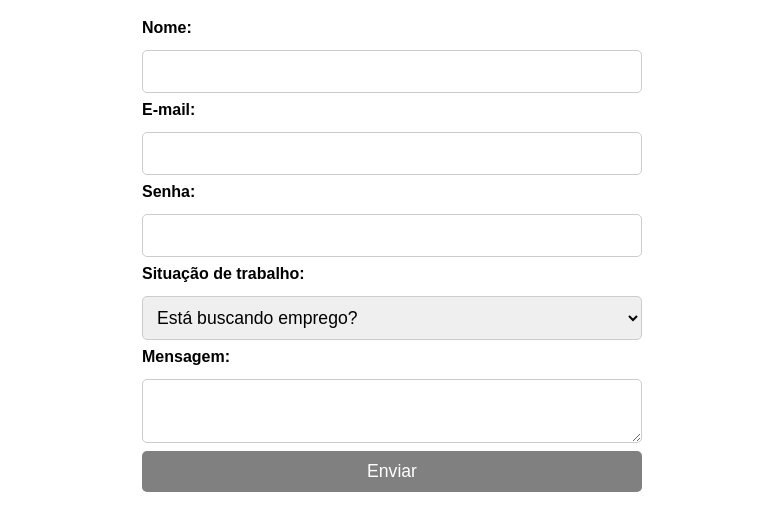
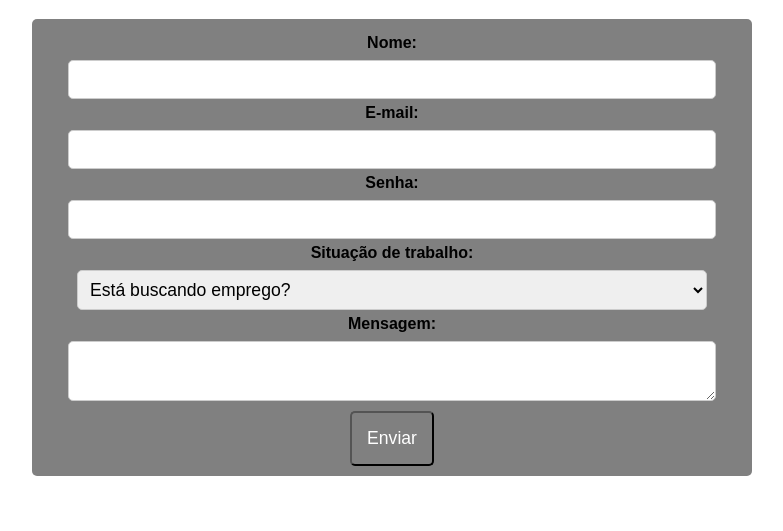
Before and after one commit to Lucaozy/FormularioJS, a plain HTML site: page index.html in a window 1280 px wide. Shown: the part 85-616 px from the top of the page, without its empty margins (248-1031 px from the left). Drawn offline with Linux system fonts and the light colour scheme.

Commit message:
Ajustes.
Algumas alterações visuais.

```diff
--- a/css/styles.css
+++ b/css/styles.css
@@ -1,10 +1,11 @@
 * {
     font-family: Arial, Helvetica, sans-serif;
-    box-sizing: border-box;
+    /*box-sizing: border-box;*/
 }
 
 body{
     padding: 1rem;
+    /*background-color: ;*/
 }
 
 h1{
@@ -14,31 +15,44 @@ h1{
 form{
     display: flex;
     flex-direction: column;
-    gap: .5rem;
-    width: 500px;
+    /*gap: .5rem;*/
+    width: 700px;
     margin: 0 auto;
+    padding: 10px;
+
+    background-color: gray;
+    border-radius: 5px;
+
+    align-items: center;
 }
 
 label{
-
     font-weight: bold;
-    margin-bottom: 5px;
+    margin-bottom: 3px;
+    padding: 5px;
 }
 
 input, select, textarea{
-    width: 100%;
-    padding: 10px;
+    width: 90%;
+    padding: 8px;
     border: 1px solid #ccc;
     border-radius: 5px;
     font-size: 1.1rem;
 }
 
 button{
-    padding: 10px;
-    border: none;
+    padding: 15px;
     border-radius: 5px;
     background-color: gray;
     color: white;
     font-size: 1.1rem;
     cursor: pointer;
+    margin-top: 10px;
 }
+
+button:hover{
+    background-color: black;
+    border: 1px white solid;
+
+    transition: background-color 0.8s;
+}
--- a/index.html
+++ b/index.html
@@ -10,13 +10,13 @@
 <body>
     <h1>Login</h1>
     <form id="form">
-        <label for="name">Nome:</label>
+        <!----><label for="name">Nome:</label>
         <input type="text" id="name" required>
 
-        <label for="email">E-mail:</label>
+        <!----><label for="email">E-mail:</label>
         <input type="email" id="email" required>
 
-        <label for="senha" >Senha:</label>
+        <!----><label for="senha" >Senha:</label>
         <input type="password" id="password" required>
 
         <label for="job">Situação de trabalho:</label>
```
